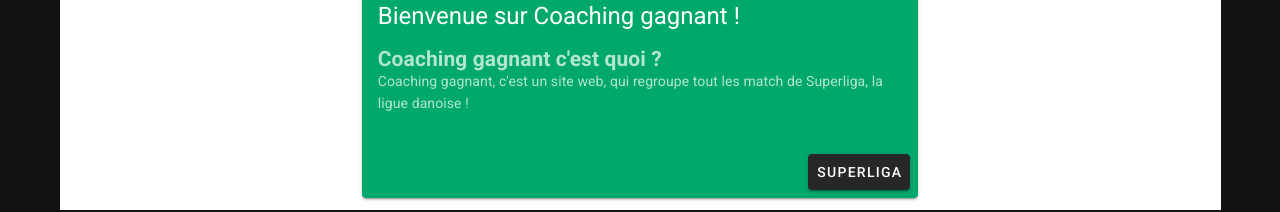
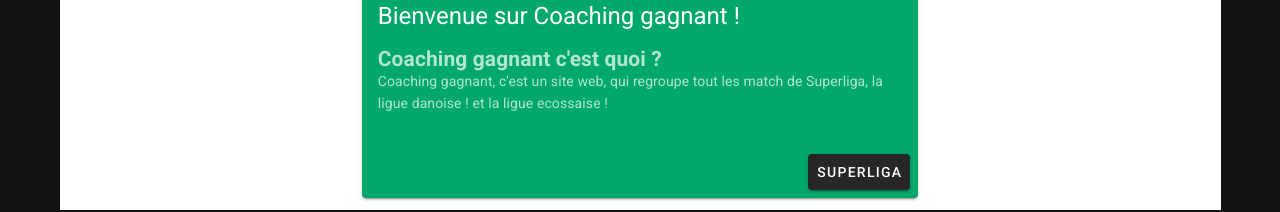
Before and after one commit to FlorentVigot/Apinuxt, a Nuxt app: page / in a window 1280 px wide. Shown: the part 291-503 px from the top of the page. Built offline with nearby package versions, Linux system fonts and the light colour scheme.

Commit message:
change sentence

```diff
--- a/pages/index.vue
+++ b/pages/index.vue
@@ -14,7 +14,7 @@
             <h2>Coaching gagnant c'est quoi ?</h2>
             <p>
               Coaching gagnant, c'est un site web, qui regroupe tout les match
-              de Superliga, la ligue danoise !
+              de Superliga, la ligue danoise ! et la ligue ecossaise !
             </p>
           </v-card-text>
           <v-card-actions>
```
